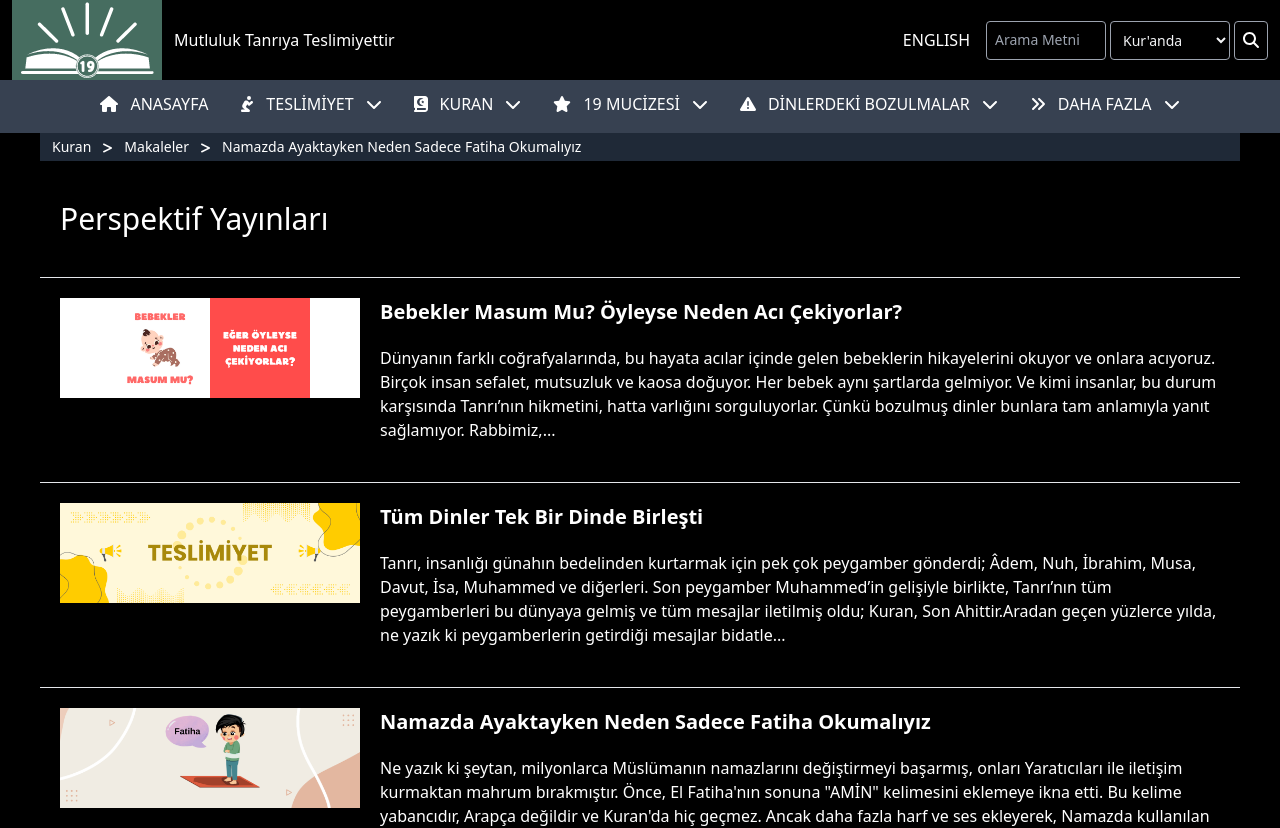
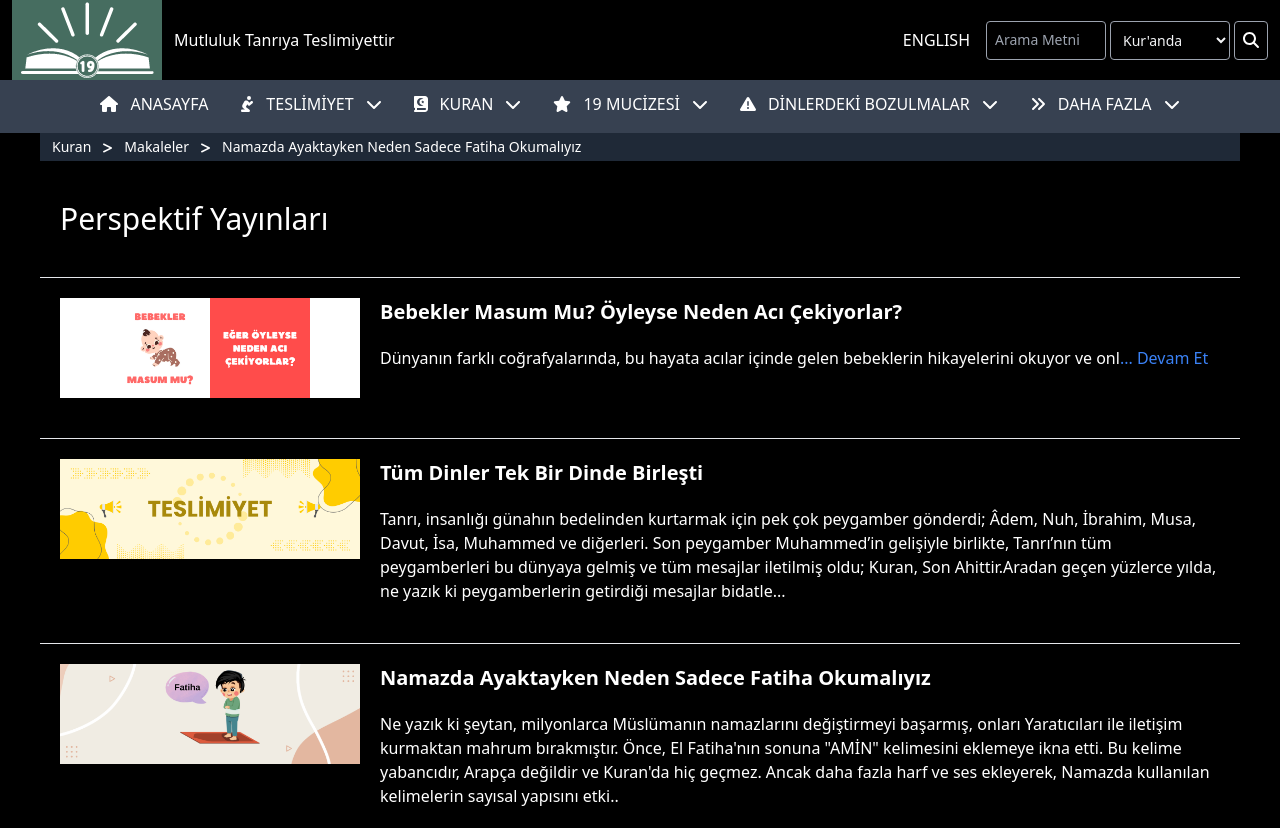
Before and after one commit to SubmitterTech/teslimolanorg, a React (Create React App) app in the folder frontend/: page /makaleler in a window 1280 px wide. Shown: the top 828 px of the page. Built offline with nearby package versions, Linux system fonts and the light colour scheme.

Commit message:
ReadMore component added

```diff
--- a/frontend/src/components/Articles/AllArticles.js
+++ b/frontend/src/components/Articles/AllArticles.js
@@ -1,8 +1,10 @@
 import { Link } from "react-router-dom";
 import Footer from "../Footer/Footer";
 import Directory from "../Directory/Directory";
+import ReadMore from "../ReadMore/ReadMore";
 
 const AllArticles = () => {
+    const articleText = `Dünyanın farklı coğrafyalarında, bu hayata acılar içinde gelen bebeklerin hikayelerini okuyor ve onlara acıyoruz. Birçok insan sefalet, mutsuzluk ve kaosa doğuyor. Her bebek aynı şartlarda gelmiyor. Ve kimi insanlar, bu durum karşısında Tanrı’nın hikmetini, hatta varlığını sorguluyorlar. Çünkü bozulmuş dinler bunlara tam anlamıyla yanıt sağlamıyor. Rabbimiz,...`;
 
   return (
     <div className="flex flex-col md:justify-center md:items-center bg-black w-full">
@@ -22,12 +24,7 @@ const AllArticles = () => {
                 </Link>
               </h1>
               <p className="text-white mt-5">
-                Dünyanın farklı coğrafyalarında, bu hayata acılar içinde gelen
-                bebeklerin hikayelerini okuyor ve onlara acıyoruz. Birçok insan
-                sefalet, mutsuzluk ve kaosa doğuyor. Her bebek aynı şartlarda
-                gelmiyor. Ve kimi insanlar, bu durum karşısında Tanrı’nın
-                hikmetini, hatta varlığını sorguluyorlar. Çünkü bozulmuş dinler
-                bunlara tam anlamıyla yanıt sağlamıyor. Rabbimiz,...
+              <ReadMore text={articleText} limit={100} to="/makale/namazda-ayaktayken-neden-sadece-fatiha-okumaliyiz" />
               </p>
             </div>
           </div>
--- /dev/null
+++ b/frontend/src/components/ReadMore/ReadMore.js
@@ -0,0 +1,17 @@
+import React from 'react';
+import { Link } from "react-router-dom";
+
+const ReadMore = ({ text, limit, to }) => {
+  return (
+    <div>
+      {text.slice(0, limit)}
+      {text.length > limit && (
+        <Link to={to} className=' cursor-pointer text-blue-500'>
+          ... Devam Et
+        </Link>
+      )}
+    </div>
+  );
+};
+
+export default ReadMore;
```
